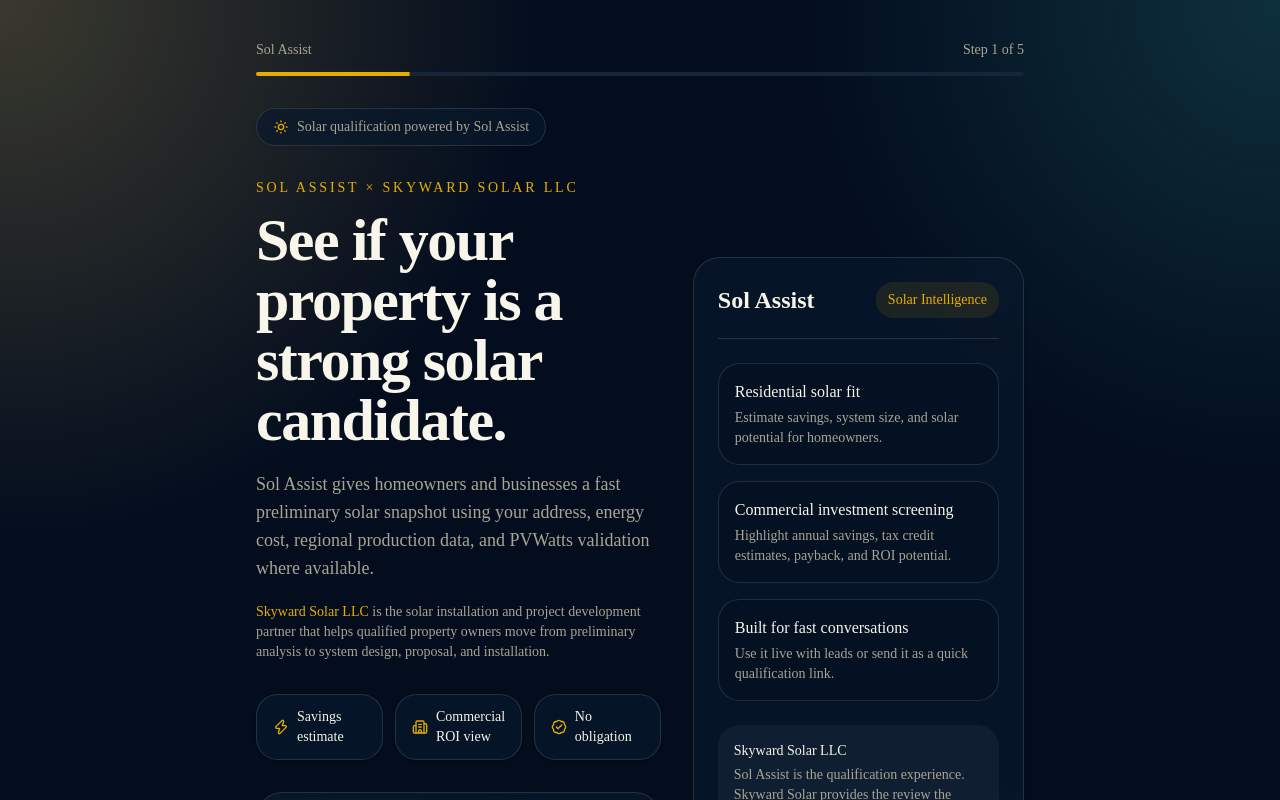
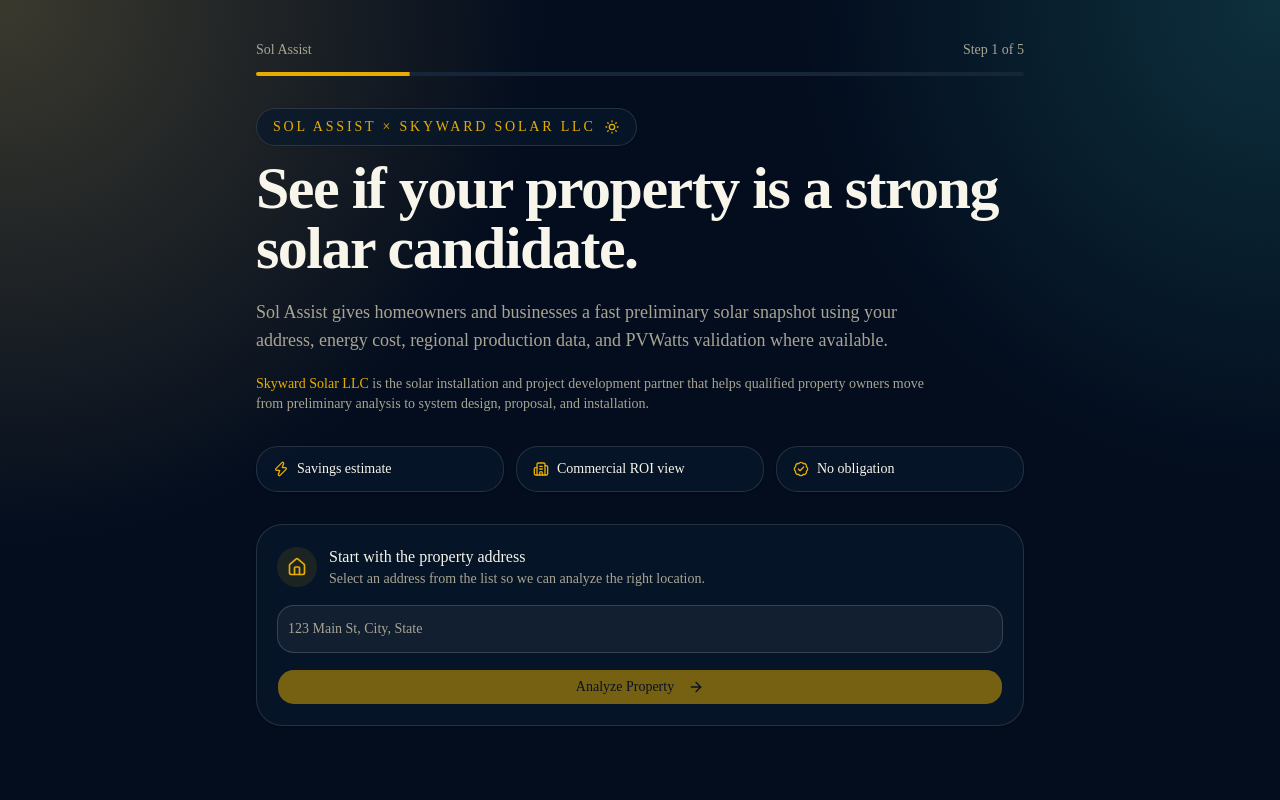
Before and after one commit to jonathanduvan/sol-assist, a Next.js app: page / in a window 1280 px wide. Shown: the top 800 px of the page. Built offline with nearby package versions, Linux system fonts and the light colour scheme.

Commit message:
update landing page look and logo

```diff
--- a/src/components/steps/AddressStep.tsx
+++ b/src/components/steps/AddressStep.tsx
@@ -28,18 +28,16 @@
   }
 
   return (
-    <div className="mx-auto grid w-full max-w-6xl gap-8 lg:grid-cols-[1.1fr_0.9fr] lg:items-center">
-      <section className="space-y-8">
-        <div className="inline-flex items-center gap-2 rounded-full border bg-card/70 px-4 py-2 text-sm text-muted-foreground shadow-sm backdrop-blur">
-          <SunMedium className="h-4 w-4 text-primary" />
-          Solar qualification powered by Sol Assist
-        </div>
-
+    <div className="mx-auto flex w-full max-w-4xl flex-col">
+      <section className="w-full space-y-8">
         <div className="space-y-5">
           <div className="space-y-3">
-            <p className="text-sm font-medium uppercase tracking-[0.2em] text-primary">
-              Sol Assist × Skyward Solar LLC
-            </p>
+            <div className="inline-flex items-center gap-2 rounded-full border bg-card/70 px-4 py-2 text-sm text-muted-foreground shadow-sm backdrop-blur">
+              <p className="text-sm font-medium uppercase tracking-[0.2em] text-primary">
+                Sol Assist × Skyward Solar LLC
+              </p>
+              <SunMedium className="h-4 w-4 text-primary" />
+            </div>
 
             <h1 className="text-4xl font-semibold tracking-tight md:text-6xl">
               See if your property is a strong solar candidate.
@@ -106,7 +104,7 @@
         </div>
       </section>
 
-      <aside className="rounded-3xl border bg-card/70 p-6 shadow-sm backdrop-blur">
+      {/* <aside className="rounded-3xl border bg-card/70 p-6 shadow-sm backdrop-blur">
         <div className="space-y-6">
           <div className="flex items-center justify-between border-b pb-5">
             <div>
@@ -143,7 +141,7 @@
             </p>
           </div>
         </div>
-      </aside>
+      </aside> */}
     </div>
   );
 }
```
